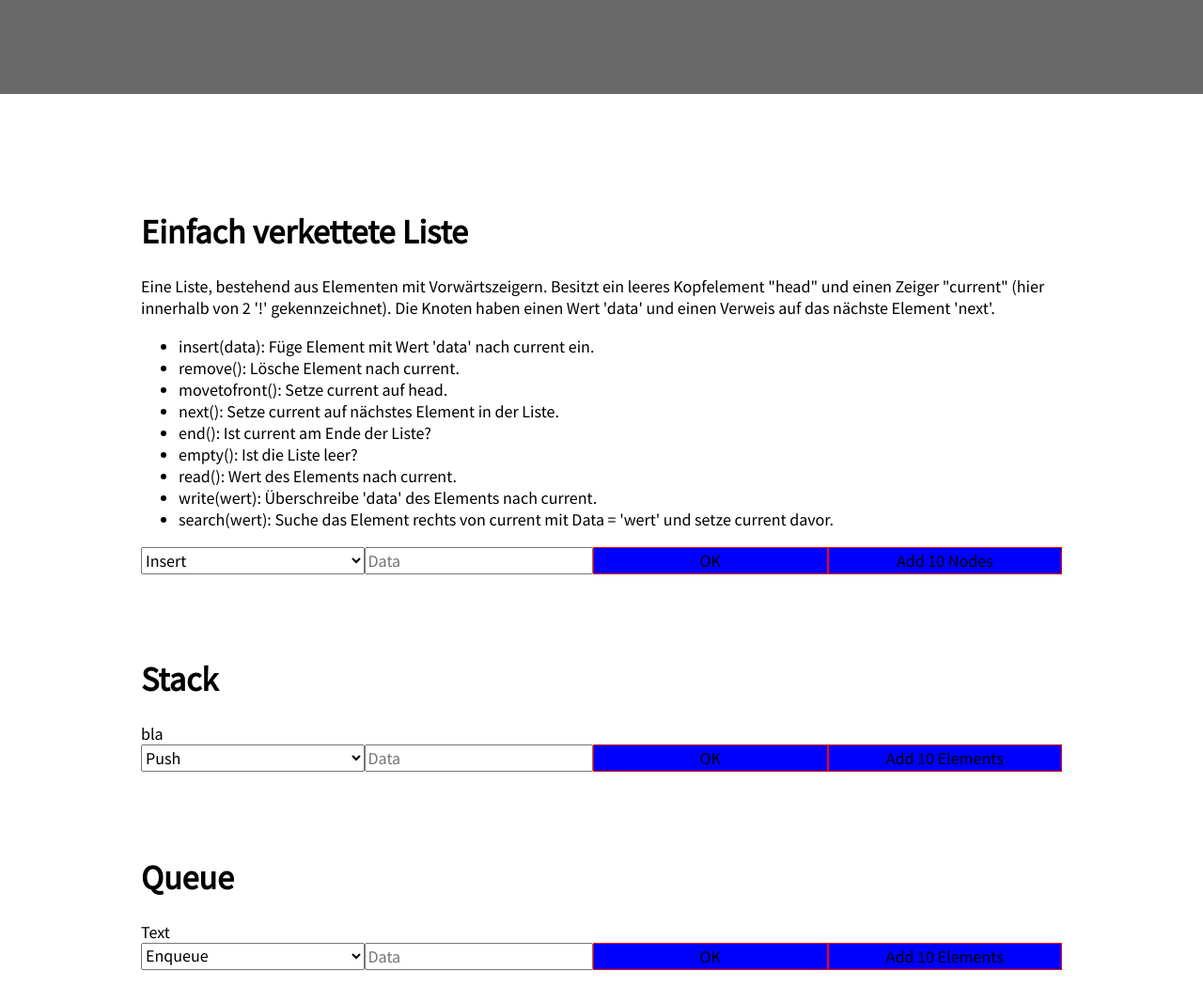
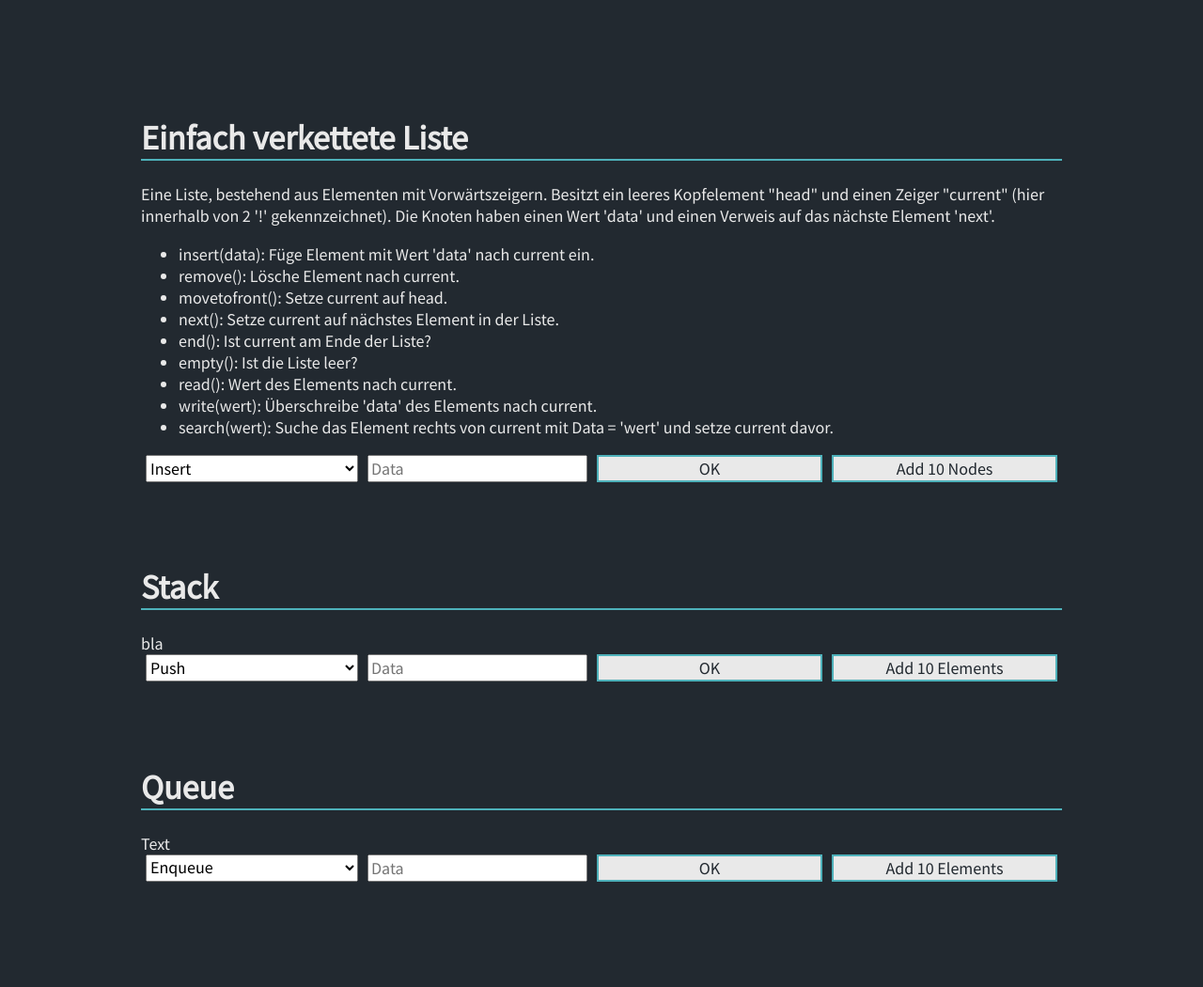
Before and after one commit to tigigti/dataStructure, a plain HTML site: page index.html in a window 1280 px wide. Shown: the top 1050 px of the page at 94% size. Drawn offline with Linux system fonts and the light colour scheme.

Commit message:
Add files via upload

```diff
--- a/css/style.scss
+++ b/css/style.scss
@@ -1,24 +1,33 @@
 //Imports
 @import url('https://fonts.googleapis.com/css?family=Source+Sans+Pro');
 //Variables
+$accent: #4EB1BA;
+$black: #222930;
+$white: #E9E9E9;
 
 //Style
 .data-structure {
-
+  background-color: $black;
+  color: $white;
   margin-bottom: 50px;
   display: flex;
   flex-direction: column;
+  h1 {
+    border-bottom: 2px solid $accent;
+  }
   .data-s-button {
     border: none;
-    background-color: blue;
-    border: 1px solid red;
+    border: 2px solid $accent;
+    background-color: $white;
+    color: $black;
+
   }
   .select-group {
     display: flex;
     flex-direction: column;
     input,select,button {
-      flex-grow: 1;
-      flex-basis: 0;
+      flex: 1;
+      margin: 0px 5px;
     }
   }
   .linked-list-output {
@@ -30,9 +39,11 @@
     flex-direction: column;
     margin-top: 15px;
     span {
-      border: 1px solid green;
+      border: 1px solid $accent;
       width: 6em;
       text-align: center;
+      color: $white;
+      margin-bottom: 1px;
     }
   }
   .queue-output {
@@ -40,9 +51,10 @@
     flex-direction: row;
     margin-top: 15px;
     span {
-      border: 1px solid red;
+      border: 1px solid $accent;
       width: 3em;
       text-align: center;
+      margin-right: 1px;
     }
   }
 }
@@ -52,8 +64,6 @@
 }
 
 .header, .footer {
-  background-color: dimgray;
-  height: 100px;
 }
 //General Styles
 #app {
@@ -64,6 +74,9 @@
 body, div, p, span {
   margin: 0;
   padding: 0;
+}
+body {
+  background-color: $black;
 }
 h1 {
   font-size: 36px;
```
Also changed, not shown: css/style.css, 1 other file.
